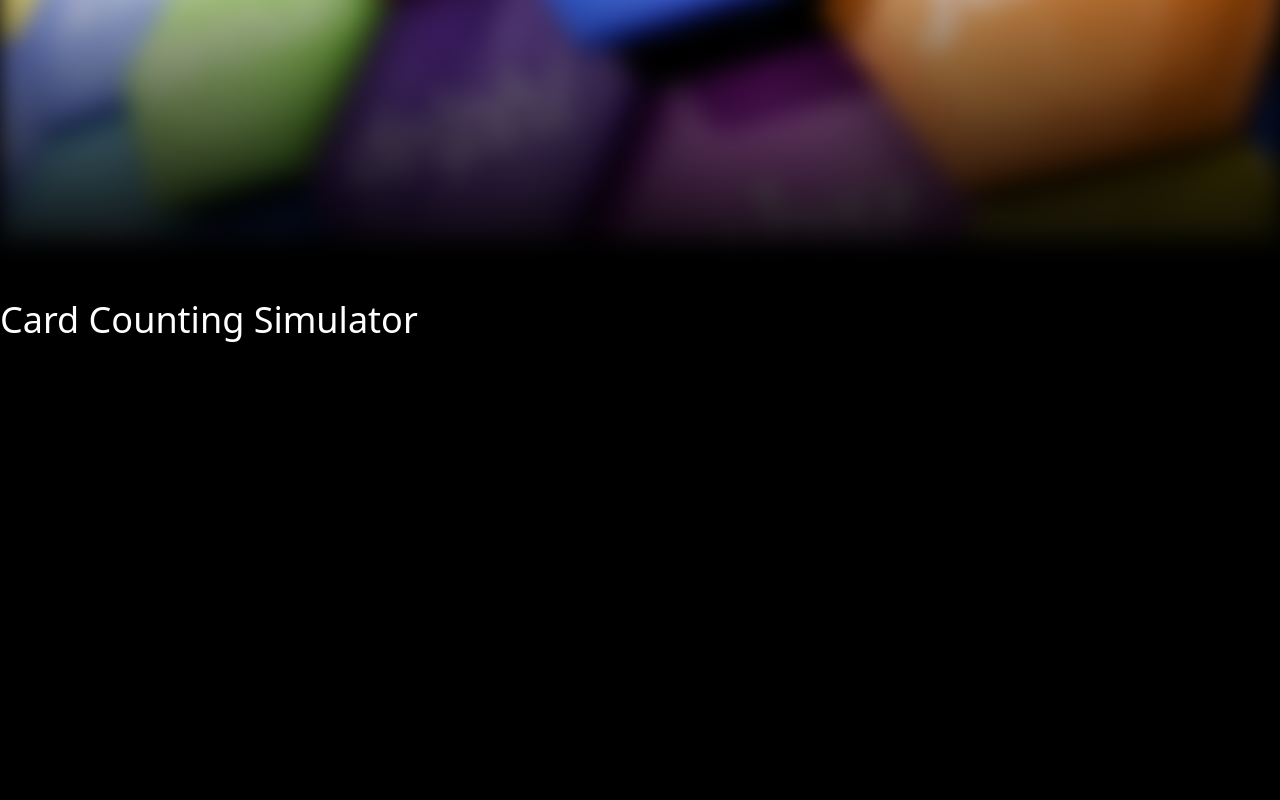
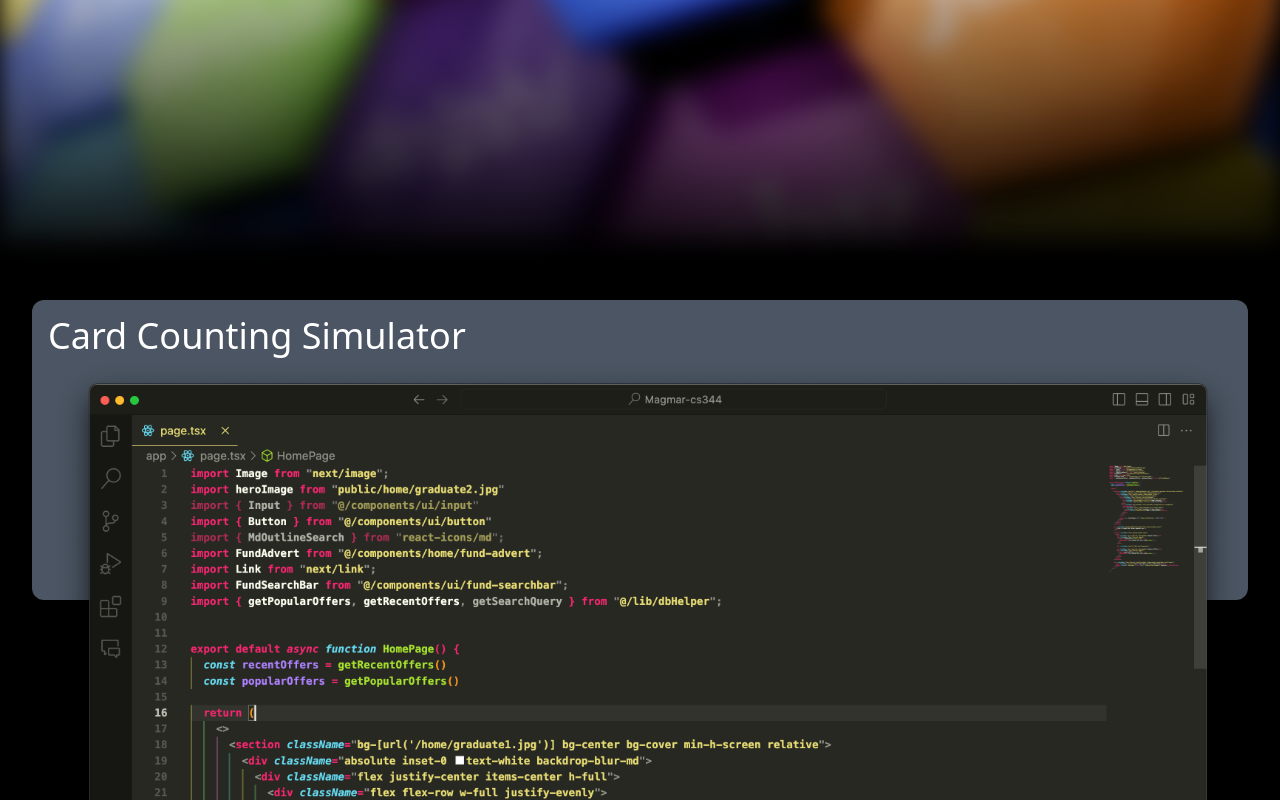
Before and after one commit to arch-bert/my-website, a React (Create React App) app: page / in a window 1280 px wide. Shown: the part 608-1408 px from the top of the page. Built offline with nearby package versions, Linux system fonts and the light colour scheme.

Commit message:
Added image to project card

```diff
--- a/src/App.tsx
+++ b/src/App.tsx
@@ -8,7 +8,7 @@ export default function App() {
     <div className='bg-black pb-[1500px] text-white'>
       <NavBar />
       <Hero />
-      <section className="flex flex-col pt-[60px]">
+      <section className="flex flex-col pt-[60px] px-8">
         <ProjectCard />
       </section>
     </div>
--- a/src/components/project-card.tsx
+++ b/src/components/project-card.tsx
@@ -1,7 +1,10 @@
 export default function ProjectCard() {
   return (
-    <div className="flex flex-col">
-      <h1 className="text-4xl">Card Counting Simulator</h1>
+    <div className="flex flex-row h-[300px] pl-4 pt-4 rounded-xl bg-gray-600">
+      <div className="flex flex-col">
+        <h1 className="text-4xl">Card Counting Simulator</h1>
+        <img src="code.png" alt="Code" />
+      </div>
     </div>
   )
 }
```
Also changed, not shown: public/code.png (added).
